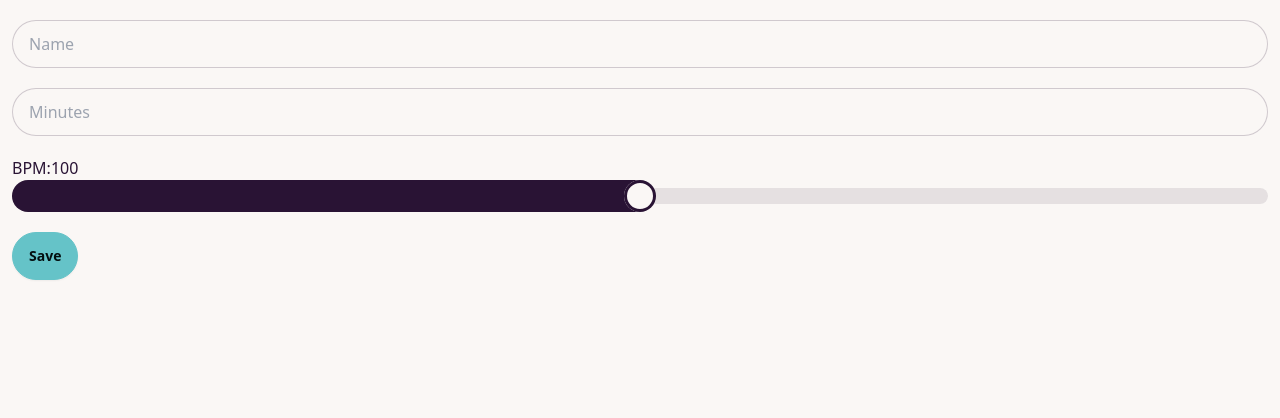
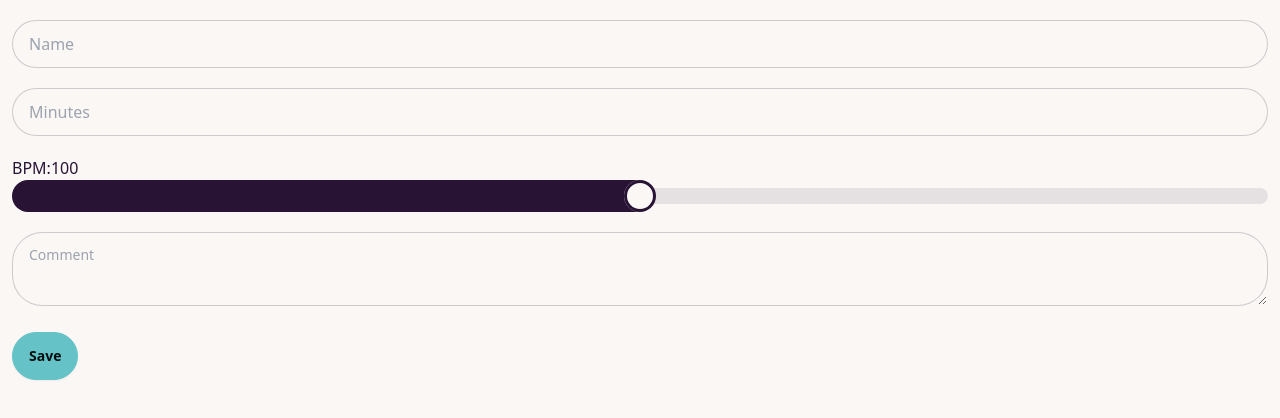
Before and after one commit to EugeneSuhoviy/guitaraptor, a Next.js app: page /exercise/create in a window 1280 px wide. Shown: the top 418 px of the page. Built offline with nearby package versions, Linux system fonts and the light colour scheme; no server answers.

Commit message:
Changelog: - Added comment

```diff
--- a/app/components/create-form.tsx
+++ b/app/components/create-form.tsx
@@ -1,5 +1,6 @@
 import { createExercise } from "@/app/lib/actions";
 import BpmRange from "./ui/bpm-range";
+import LoadingBtn from "@/app/components/loading-btn";
 
 export default async function CreateForm() {
     return <form action={createExercise}>
@@ -15,7 +16,9 @@ export default async function CreateForm() {
 
                     <BpmRange />
 
-                    <button type="submit" className="btn btn-primary">Save</button>
+                    <textarea className="textarea textarea-bordered w-full mb-5" name="comment" placeholder="Comment"></textarea>
+
+                    <LoadingBtn name={'Save'} loadingPlaceholder={'Saving'} className={'btn btn-primary'}/>
                 </div>
             </div>
         </div>
--- a/app/components/delete-btn.tsx
+++ /dev/null
@@ -1,13 +0,0 @@
-import { deleteExercise } from '@/app/lib/actions'
-
-export default function DeleteBtn({ id }: { id: number }) {
-    const deleteExerciseWithId = deleteExercise.bind(null, id);
-
-    return (
-        <form action={deleteExerciseWithId}>
-            <button type="submit" className="btn btn-secondary">
-                <span>Delete</span>
-            </button>
-        </form>
-    );
-}
--- /dev/null
+++ b/app/components/delete-form.tsx
@@ -0,0 +1,12 @@
+import { deleteExercise } from '@/app/lib/actions'
+import LoadingBtn from './loading-btn';
+
+export default function DeleteForm({ id }: { id: number }) {
+    const deleteExerciseWithId = deleteExercise.bind(null, id);
+
+    return (
+        <form action={deleteExerciseWithId}>
+            <LoadingBtn name={'Delete'} loadingPlaceholder={'Deleting'} className='btn btn-secondary'/>
+        </form>
+    );
+}
--- a/app/components/edit-form.tsx
+++ b/app/components/edit-form.tsx
@@ -1,13 +1,14 @@
 import { updateExercise } from "@/app/lib/actions";
 import BpmRange from "./ui/bpm-range";
-import DeleteBtn from "@/app/components/delete-btn";
+import LoadingBtn from "./loading-btn";
 
 interface Exercise {
     id: number,
     created_at: string,
     bpm: number,
     name: string,
-    duration: number
+    duration: number,
+    comment: string
 }
 
 export default async function EditForm({ data }: { data: Exercise }) {
@@ -27,11 +28,13 @@ export default async function EditForm({ data }: { data: Exercise }) {
 
                         <BpmRange defaultBpm={data.bpm} />
 
-                        <button type="submit" className="btn btn-primary">Save</button>
+                        <textarea className="textarea textarea-bordered w-full mb-5" name="comment" placeholder="Comment" defaultValue={data.comment}></textarea>
+
+
+                        <LoadingBtn name={'Save'} loadingPlaceholder={'Saving'} className="btn btn-primary" />
                     </div>
                 </div>
             </div>
         </form>
-        <DeleteBtn id={data.id} />
     </>
 }
--- /dev/null
+++ b/app/components/loading-btn.tsx
@@ -0,0 +1,13 @@
+'use client';
+import { useFormStatus } from 'react-dom'
+
+export default function LoadingBtn({ name, loadingPlaceholder, className }: { name: string, loadingPlaceholder: string, className?: string }) {
+    const { pending } = useFormStatus()
+
+    return <button type="submit" className={className} disabled={pending}>
+        {pending ?
+            <><span className="loading loading-spinner"></span><span>{loadingPlaceholder}...</span></> :
+            <span>{name}</span>
+        }
+    </button>
+}
--- a/app/exercise/edit/[id]/page.tsx
+++ b/app/exercise/edit/[id]/page.tsx
@@ -1,3 +1,4 @@
+import DeleteForm from "@/app/components/delete-form";
 import EditForm from "@/app/components/edit-form";
 import { getById } from "@/app/lib/actions";
 
@@ -9,6 +10,7 @@ export default async function Edit({ params }: { params: { id: string } }) {
     <>
       <main className="p-3">
         <EditForm data={data} />
+        <DeleteForm id={Number(params.id)} />
       </main>
     </>
   );
--- a/app/lib/actions.tsx
+++ b/app/lib/actions.tsx
@@ -28,15 +28,16 @@ export async function getById(id: number) {
 }
 
 export async function createExercise(formData: FormData) {
-    const { name, duration, bpm } = {
+    const { name, duration, bpm, comment } = {
         name: formData.get('name'),
         duration: formData.get('duration'),
         bpm: formData.get('bpm'),
+        comment: formData.get('comment'),
     };
 
     const { data: exercises, error } = await supabase
         .from('exercises')
-        .insert({ bpm: bpm, name: name, duration: duration })
+        .insert({ bpm: bpm, name: name, duration: duration, comment: comment })
 
     revalidatePath('/');
     redirect('/');
@@ -53,15 +54,16 @@ export async function deleteExercise(id: number) {
 }
 
 export async function updateExercise(id: number, formData: FormData) {
-    const { name, duration, bpm } = {
+    const { name, duration, bpm, comment } = {
         name: formData.get('name'),
         duration: formData.get('duration'),
         bpm: formData.get('bpm'),
+        comment: formData.get('comment'),
     };
 
     const { data, error } = await supabase
         .from('exercises')
-        .update({ bpm: bpm, name: name, duration: duration })
+        .update({ bpm: bpm, name: name, duration: duration, comment: comment })
         .eq('id', id)
         .select();
 
```
